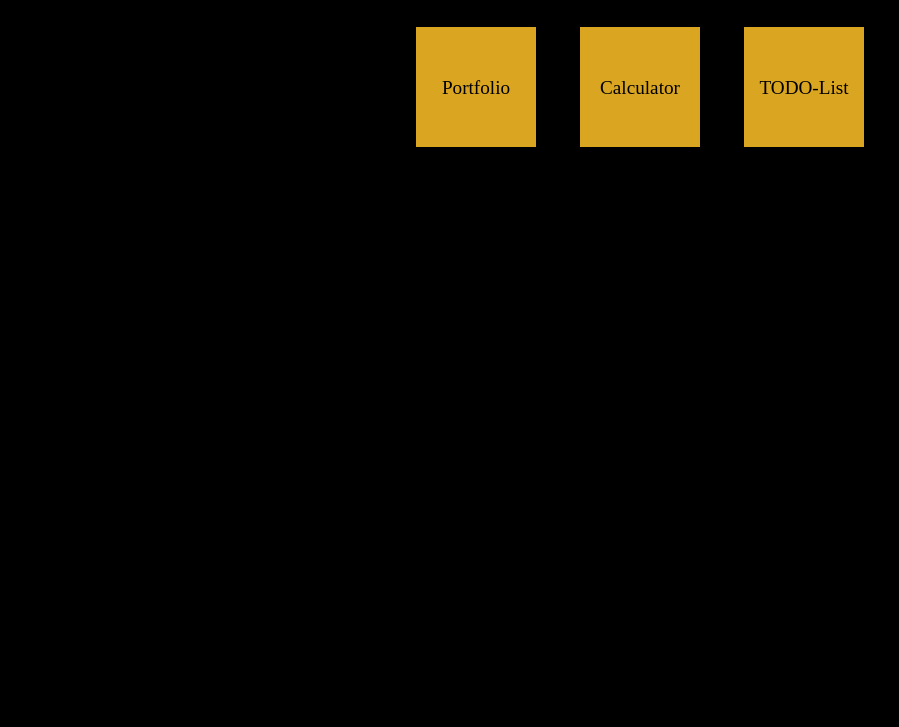
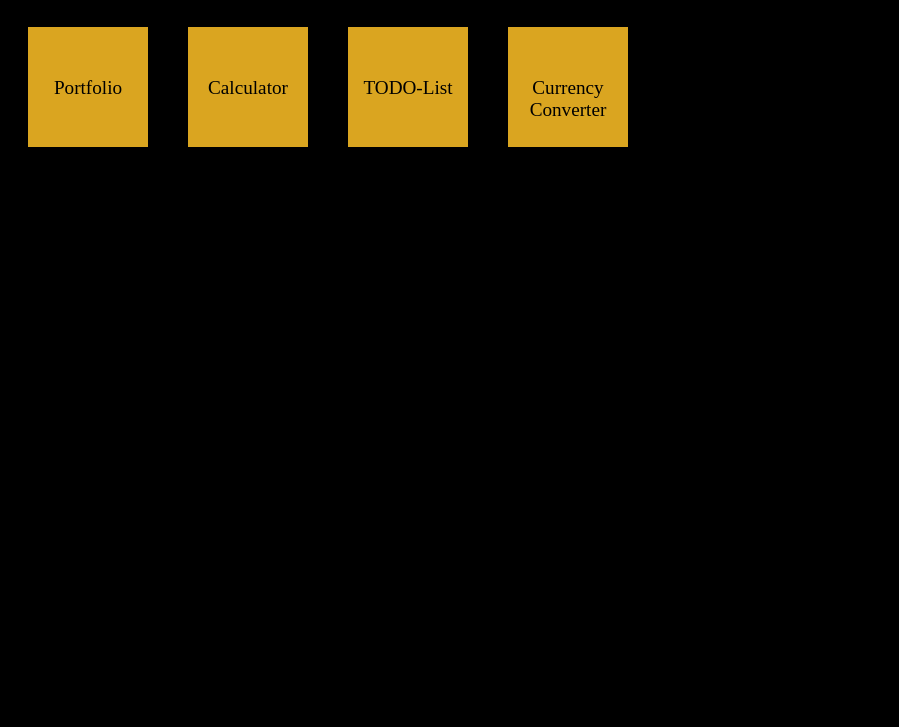
Before and after one commit to ahmadsayed102/CognoRise-Infotech, a plain HTML site: page index.html in a window 1280 px wide. Shown: the part 73-800 px from the top of the page, without its empty margins (0-899 px from the left). Drawn offline with Linux system fonts and the light colour scheme.

Commit message:
Add files via upload

```diff
--- a/index.html
+++ b/index.html
@@ -8,9 +8,12 @@
 </head>
 <body>
     <h1>The Tasks</h1>
-    <div class="items"><a href="https://ahmadsayed102.github.io/CognoRise-Infotech/Portfolio/"> Portfolio</a></div>
-    <div class="items"><a href="https://ahmadsayed102.github.io/CognoRise-Infotech/Calculator/"> Calculator</a></div>
-    <div class="items"><a href="https://ahmadsayed102.github.io/CognoRise-Infotech/TO-DO%20List/"> TODO-List</a></div>
+    <div class="items">
+    <div class="item"><a href="https://ahmadsayed102.github.io/CognoRise-Infotech/Portfolio/"> Portfolio</a></div>
+    <div class="item"><a href="https://ahmadsayed102.github.io/CognoRise-Infotech/Calculator/"> Calculator</a></div>
+    <div class="item"><a href="https://ahmadsayed102.github.io/CognoRise-Infotech/TO-DO%20List/"> TODO-List</a></div>
+    <div class="item"><a href="https://ahmadsayed102.github.io/CognoRise-Infotech/currencyConverter/"> Currency Converter</a></div>
+    </div>
 
 </body>
 </html>
--- a/style.css
+++ b/style.css
@@ -5,17 +5,21 @@ body {
 }
 .items {
   text-align: center;
-  display: inline-block;
+  display: flex;
+  width: max-content;
+}
+.item {
+  flex: 1;
+  margin: 20px;
 }
 a {
   width: 100px;
   height: 60px;
   background-color: goldenrod;
   color: black;
-  margin: 20px 20px 20px 20px;
   padding: 50px 10px 10px 10px;
   text-decoration: none;
   display: block;
-  text-align: center;
+
   font-size: larger;
 }
```
